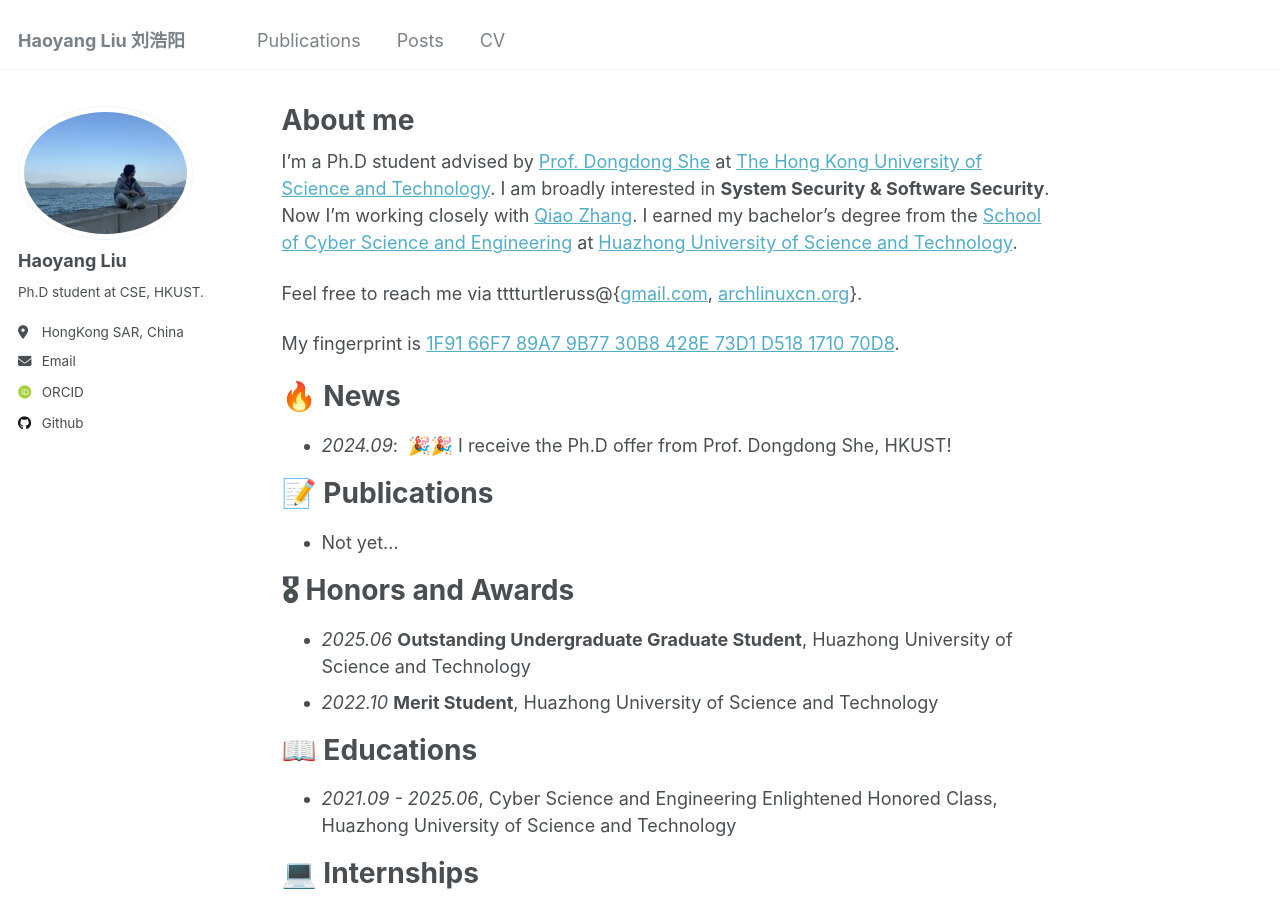
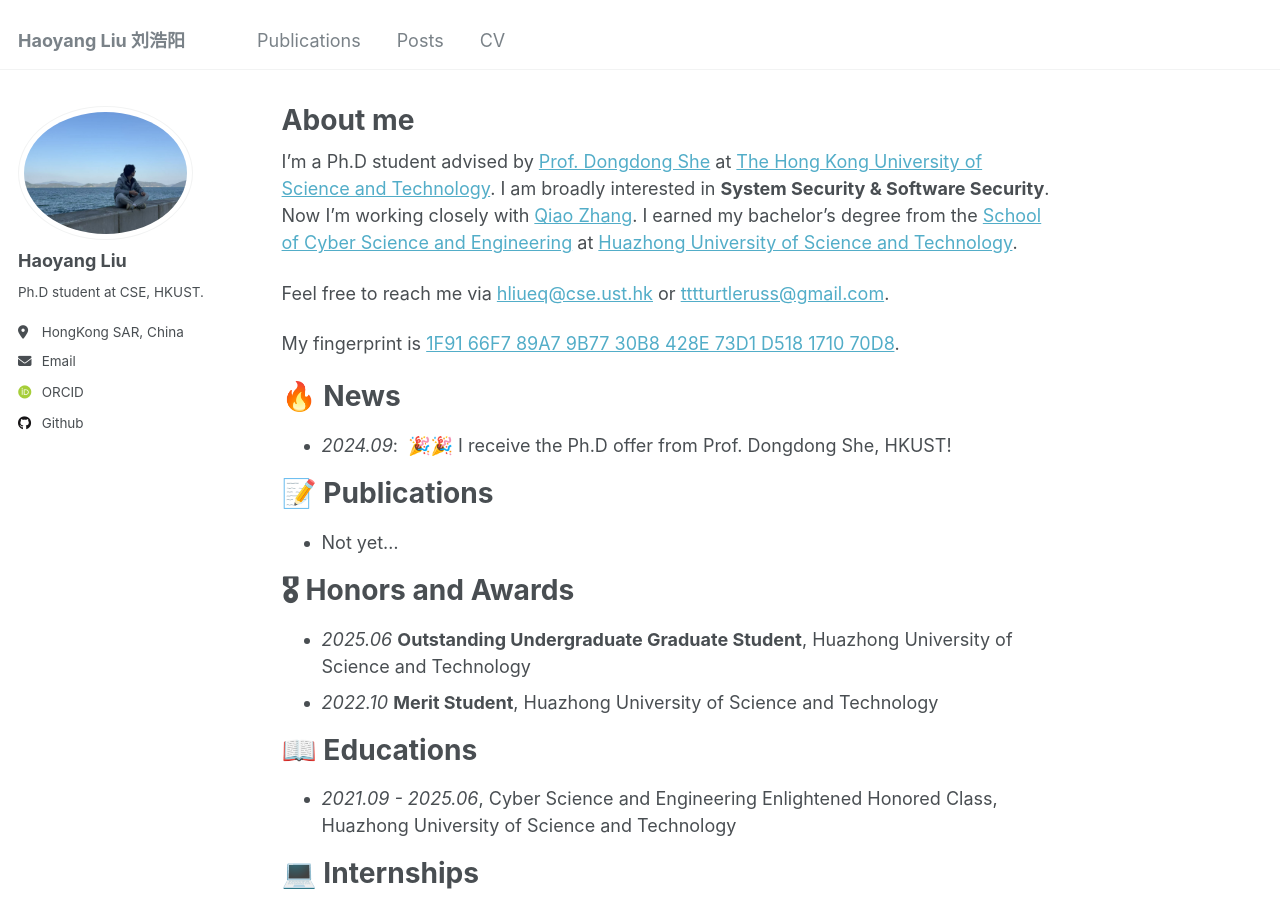
Before and after one commit to tttturtle-russ/tttturtle-russ.github.io, a Jekyll site: the page built from _pages/about.md, in a window 1280 px wide and 900 px high. Built offline with Jekyll 4.4.1, drawn with Linux system fonts in a browser that asks for light colours; some web fonts are replaced.

Commit message:
update: email addresss

```diff
--- a/_config.yml
+++ b/_config.yml
@@ -28,7 +28,7 @@
   location         : "HongKong SAR, China"
   employer         :
   uri              : # URL
-  email            : "tttturtleruss@gmail.com"
+  email            : "hliueq@cse.ust.hk"
 
   # Academic websites
   arxiv            : # URL - Update with the correct link to your profile
--- a/_pages/about.md
+++ b/_pages/about.md
@@ -9,7 +9,7 @@
 
 I'm a Ph.D student advised by [Prof. Dongdong She](https://cse.hkust.edu.hk/~dongdong/) at [The Hong Kong University of Science and Technology](https://hkust.edu.hk). I am broadly interested in **System Security & Software Security**. Now I'm working closely with [Qiao Zhang](https://jok1nq.github.io/). I earned my bachelor's degree from the [School of Cyber Science and Engineering](https://cse.hust.edu.cn/) at [Huazhong University of Science and Technology](https://hust.edu.cn).
 
-Feel free to reach me via tttturtleruss@{[gmail.com](mailto://tttturtleruss@gmail.com), [archlinuxcn.org](mailto://tttturtleruss@archlinuxcn.org)}.
+Feel free to reach me via [hliueq@cse.ust.hk](mailto://hliueq@cse.ust.hk) or [tttturtleruss@gmail.com](mailto://tttturtleruss@gmail.com).
 
 My fingerprint is [1F91 66F7 89A7 9B77 30B8 428E 73D1 D518 1710 70D8](/files/TurtleRuss%20(Arch%20GPG%20Key)_0x171070D8_public.asc).
 
```
